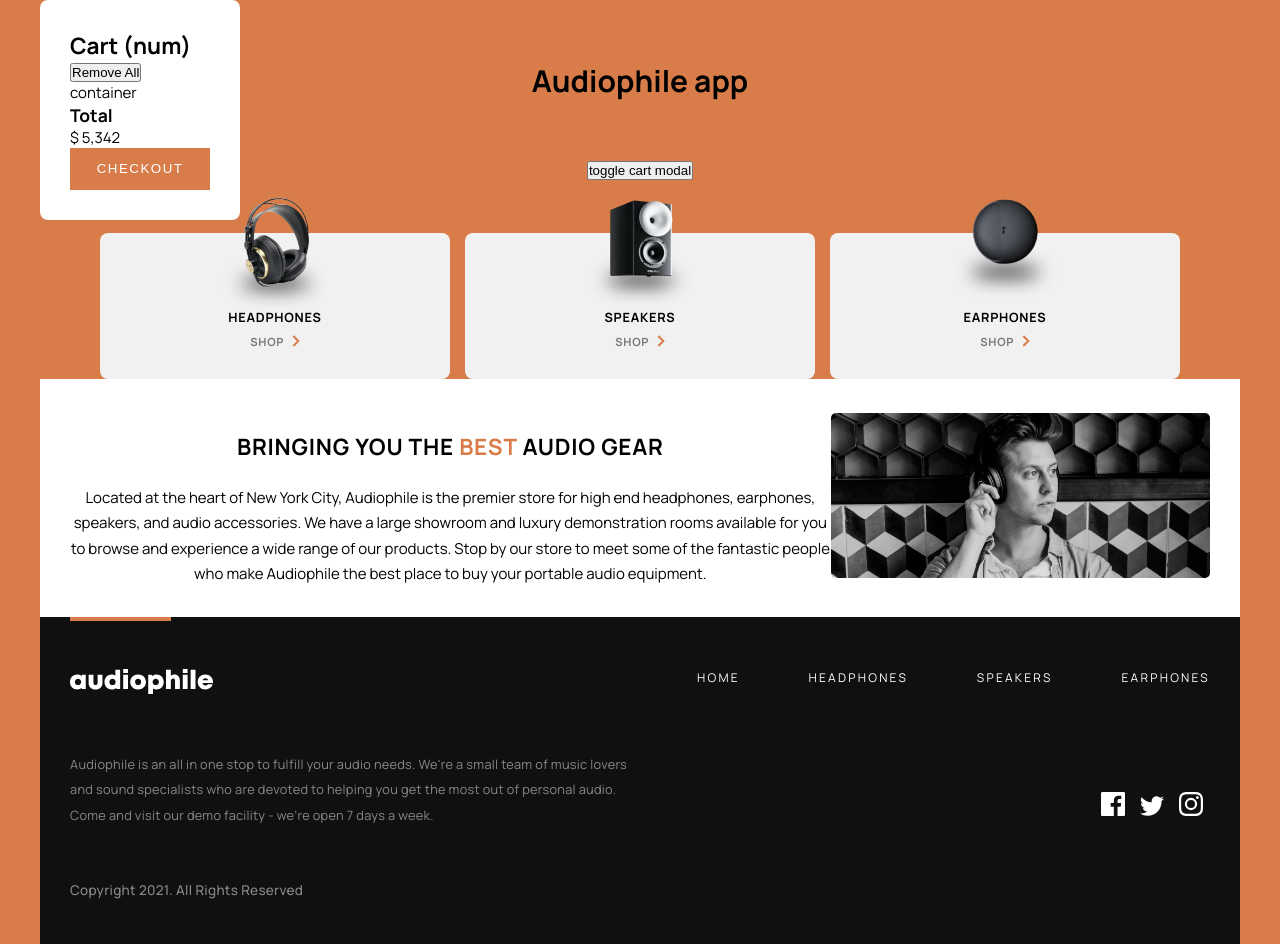
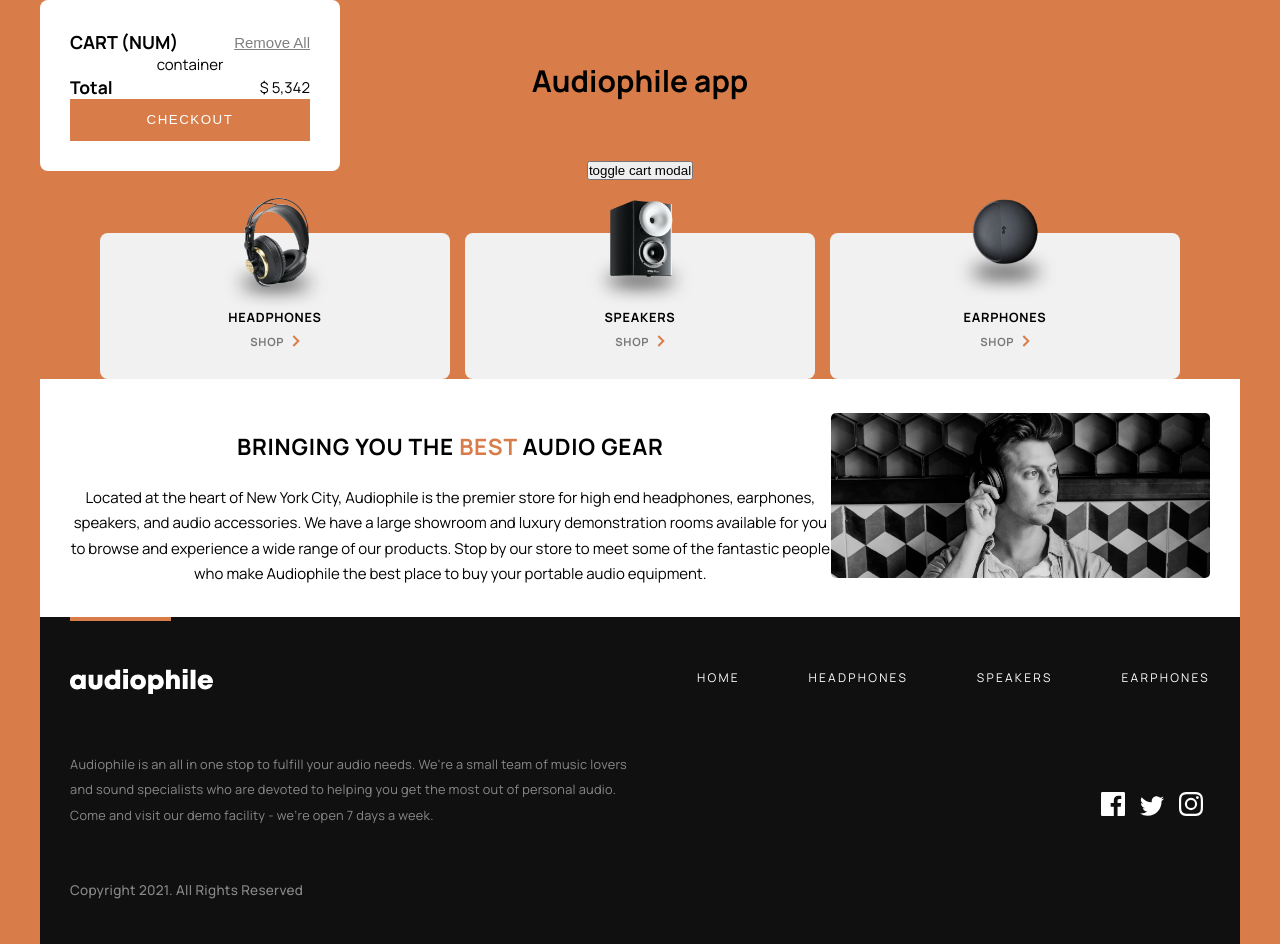
Before and after one commit to Cats-n-coffee/frontend-mentor-audiophile-collab, a React (Create React App) app: page / in a window 1280 px wide. Both pictures are taken after a click on the button "toggle cart modal". Built offline with nearby package versions, Linux system fonts and the light colour scheme.

Commit message:
added chared styles for modal spacing, cart modal buttons

```diff
--- a/src/components/sharedComponents/cart/CartModal.jsx
+++ b/src/components/sharedComponents/cart/CartModal.jsx
@@ -9,12 +9,12 @@ from #App
 export default function CartModal() {
   return (
     <section className="cartModal">
-      <div className="cartModal__titleWrapper">
+      <div className="spacedItems cartModal__titleWrapper">
         <h2>Cart (num)</h2>
         <button className="cartModal__removeButton">Remove All</button>
       </div>
       <ItemContainer />
-      <div className="cartModal__totalWrapper">
+      <div className="spacedItems cartModal__totalWrapper">
         <h3>Total</h3>
         <p className="cartModal__totalAmount">$ 5,342</p>
       </div>
--- a/src/components/sharedComponents/cart/_cartModal.scss
+++ b/src/components/sharedComponents/cart/_cartModal.scss
@@ -4,16 +4,34 @@
   position: absolute;
   top: 0;
   left: 0;
+  display: flex;
+  flex-direction: column;
+  justify-content: space-between;
+  align-items: center;
   background-color: $white;
   border-radius: 8px;
   padding: 2em;
+  min-width: 80%;
 
   &__titleWrapper {
     h2 {
+      font-weight: 700;
+      font-size: 1.2rem;
+      text-transform: uppercase;
     }
   }
 
   &__removeButton {
+    border: none;
+    background: none;
+    color: $black-half-opacity;
+    text-decoration: underline;
+    font-size: 1rem;
+    cursor: pointer;
+
+    &:hover {
+      color: $brick;
+    }
   }
 
   &__totalWrapper {
@@ -23,5 +41,10 @@
   }
 
   .btn__checkout {
+    width: 100%;
+  }
+
+  @media all and (min-width: $tablet) {
+    min-width: 300px;
   }
 }
--- a/src/scss/shared/_sharedStyles.scss
+++ b/src/scss/shared/_sharedStyles.scss
@@ -7,4 +7,17 @@
   text-transform: uppercase;
   letter-spacing: 0.1rem;
   color: $white;
+  cursor: pointer;
+  transition: 500ms;
+
+  &:hover {
+    background-color: $light-brick;
+  }
 }
+
+.spacedItems {
+  display: flex;
+  justify-content: space-between;
+  align-items: center;
+  width: 100%;
+}
```
